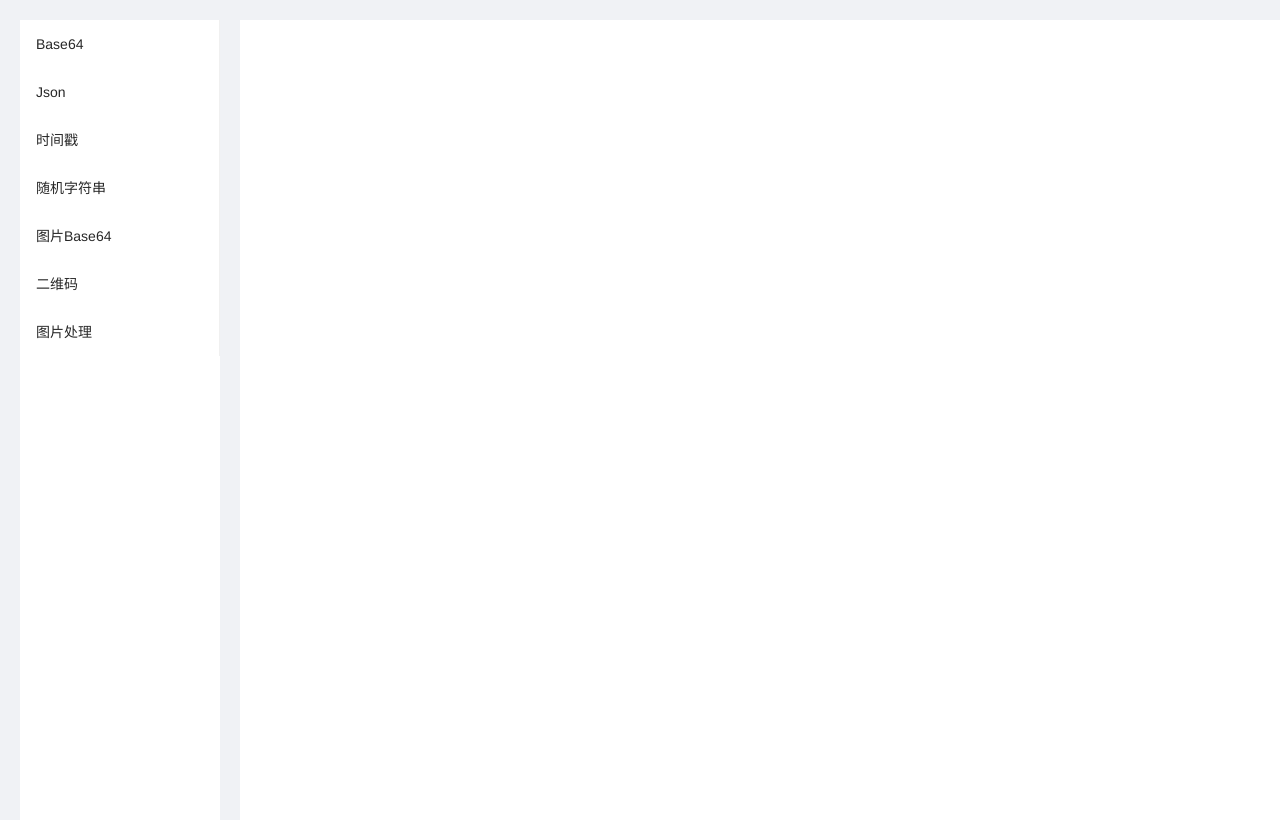
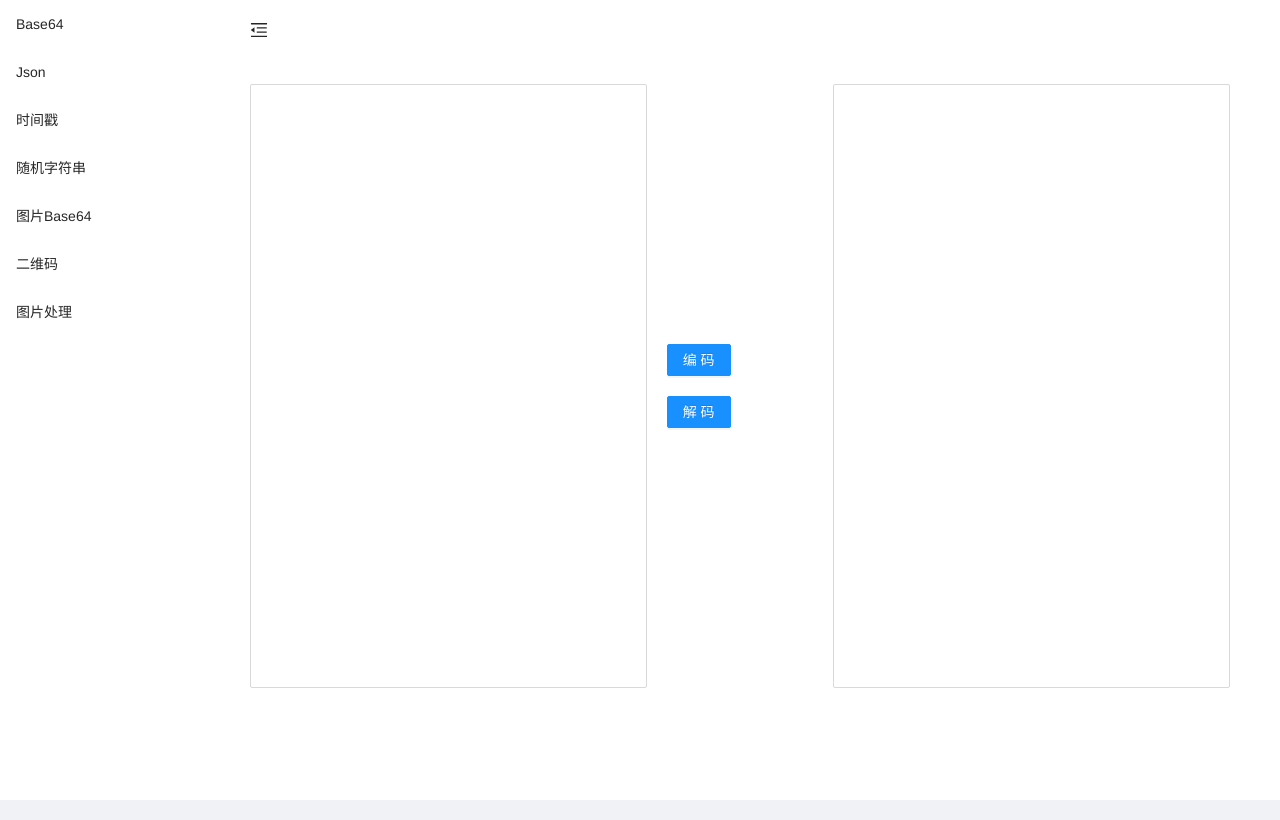
Before and after one commit to wychl/devutil, a Vue app: page / in a window 1280 px wide. Built offline with nearby package versions, Linux system fonts and the light colour scheme.

Commit message:
调整UI

```diff
--- a/src/layout/index.vue
+++ b/src/layout/index.vue
@@ -1,6 +1,6 @@
 <template>
   <a-layout class="layout">
-    <a-layout-sider :style="{ height: '100vh' }">
+    <a-layout-sider class="dev-menu" v-if="!collapsed">
       <a-menu v-model:selectedKeys="selectedKeys">
         <a-menu-item key="base64">
           <router-link to="/">Base64</router-link>
@@ -25,21 +25,14 @@
         </a-menu-item>
       </a-menu>
     </a-layout-sider>
-    <a-layout>
-      <a-layout-content
-        :style="{
-          background: '#fff',
-          height: '100vh',
-          width: '100%',
-          marginLeft: '20px',
-          padding: '10px',
-        }"
-      >
+    <a-layout class="dev-content" :style="{ marginLeft: marginLeft }">
+      <a-layout-header style="background: #fff; padding: 0">
+        <menu-unfold-outlined v-if="collapsed" class="trigger" @click="() => (collapsed = !collapsed)" />
+        <menu-fold-outlined v-else class="trigger" @click="() => (collapsed = !collapsed)" />
+      </a-layout-header>
+      <a-layout-content>
         <router-view></router-view>
       </a-layout-content>
-      <!-- <a-layout-footer :style="{ textAlign: 'center' }">
-                Ant Design ©2018 Created by Ant UED
-            </a-layout-footer> -->
     </a-layout>
   </a-layout>
 </template>
@@ -53,8 +46,10 @@ import {
   AppstoreOutlined,
   TeamOutlined,
   ShopOutlined,
+  MenuUnfoldOutlined,
+  MenuFoldOutlined,
 } from "@ant-design/icons-vue";
-import { defineComponent, ref } from "vue";
+import { defineComponent, ref, watch } from "vue";
 export default defineComponent({
   components: {
     UserOutlined,
@@ -65,27 +60,64 @@ export default defineComponent({
     AppstoreOutlined,
     TeamOutlined,
     ShopOutlined,
+    MenuUnfoldOutlined,
+    MenuFoldOutlined
   },
+
   setup() {
     return {
       selectedKeys: ref<string[]>(["4"]),
+      collapsed: ref(false),
+      marginLeft: ref('200px'),
     };
   },
+  watch: {
+    collapsed(value, oldValue) {
+      if (value) {
+        this.marginLeft = '0px'
+      } else {
+        this.marginLeft = '200px'
+      }
+    }
+  }
 });
 </script>
 <style scoped>
-.layout {
-  margin-top: 20px;
-  margin-bottom: 20px;
-  margin-left: 20px;
-  margin-right: 20px;
-}
-
 .ant-layout-sider {
   background: #fff;
 }
 
-.ant-layout-header {
-  background-color: aliceblue;
+.ant-menu-inline,
+.ant-menu-vertical,
+.ant-menu-vertical-left {
+  border-right: none;
+}
+
+.dev-menu {
+  overflow: auto;
+  height: 100vh;
+  position: fixed;
+  left: 0;
+  top: 0;
+  bottom: 0;
+  width: 200px
+}
+
+.dev-content {
+  margin-left: 200px;
+  background: #fff;
+  min-height: 100vh;
+  overflow-x: auto;
+  padding: 0px 50px;
+}
+
+.trigger {
+  font-size: 18px;
+  line-height: 64px;
+  cursor: pointer;
+  transition: color 0.3s;
+}
+.trigger:hover {
+  color: #1890ff;
 }
 </style>
--- a/src/router/index.js
+++ b/src/router/index.js
@@ -7,12 +7,12 @@ import Layout from '../layout/index.vue'
 // 我们后面再讨论嵌套路由。
 const routes = [
     {
-        path: '/',
+        path: '',
         component: Layout,
         hidden: true,
         children: [
             {
-                path: '/',
+                path: '',
                 component: () => import('../views/Base64/index.vue'),
                 name: 'Base64'
             }
--- a/src/views/Base64/index.vue
+++ b/src/views/Base64/index.vue
@@ -28,20 +28,20 @@
 <script setup>
 import { ref } from "vue";
 // import { invoke } from "@tauri-apps/api/tauri";
-import { encode, decode } from "js-base64";
+import { Base64 } from "js-base64";
 
 const input = ref("");
-const output = ref("xxx");
+const output = ref("");
 
 const encodeStr = () => {
-  output.value = encode(input.value);
+  output.value = Base64.encode(input.value);
   // invoke("base64_encode", { input: input.value }).then(
   //   (res) => (output.value = res)
   // );
 };
 
 function decodeStr() {
-  output.value = decode(input.value);
+  output.value = Base64.decode(input.value);
   // invoke("base64_decode", { input: input.value }).then(
   //   (res) => (output.value = res)
   // );
--- a/src/views/Random/index.vue
+++ b/src/views/Random/index.vue
@@ -3,34 +3,46 @@
     <a-col :span="12">
       <a-row :gutter="5">
         <a-col :span="6">生成数量:</a-col>
-        <a-col :span="18">
+        <a-col :span="12">
           <a-slider v-model:value="data.length" />
+        </a-col>
+        <a-col :span="6">
+          <a-input-number v-model:value="data.length" style="margin-left: 16px" />
         </a-col>
       </a-row>
       <a-row :gutter="5">
         <a-col :span="6">大写字母长度:</a-col>
-        <a-col :span="18">
+        <a-col :span="12">
           <a-slider v-model:value="data.uppercase_length" />
+        </a-col>
+        <a-col :span="6">
+          <a-input-number v-model:value="data.uppercase_length" style="margin-left: 16px" />
         </a-col>
       </a-row>
       <a-row :gutter="5">
         <a-col :span="6">小写字母长度</a-col>
-        <a-col :span="18">
+        <a-col :span="12">
           <a-slider v-model:value="data.lowercase_length" />
+        </a-col>
+        <a-col :span="6">
+          <a-input-number v-model:value="data.lowercase_length" style="margin-left: 16px" />
         </a-col>
       </a-row>
       <a-row :gutter="5">
         <a-col :span="6">数字长度</a-col>
-        <a-col :span="18">
+        <a-col :span="12">
           <a-slider v-model:value="data.digital_length" />
+        </a-col>
+        <a-col :span="6">
+          <a-input-number v-model:value="data.digital_length" style="margin-left: 16px" />
         </a-col>
       </a-row>
     </a-col>
-    <a-col :span="12">
-      <div v-for="value in list">
-        {{ value }}
-      </div>
-    </a-col>
+  </a-row>
+  <a-row class="random-value">
+    <div v-for="value in list">
+      {{ value }}
+    </div>
   </a-row>
 </template>
 
@@ -81,4 +93,7 @@ watch(data, (newValue, oldValue) => {
 .ant-row {
   margin: 20px;
 }
+.random-value {
+  overflow-x: auto;
+}
 </style>
```
Also changed, not shown: 1 other file (tests, documents, lock files or other folders).
